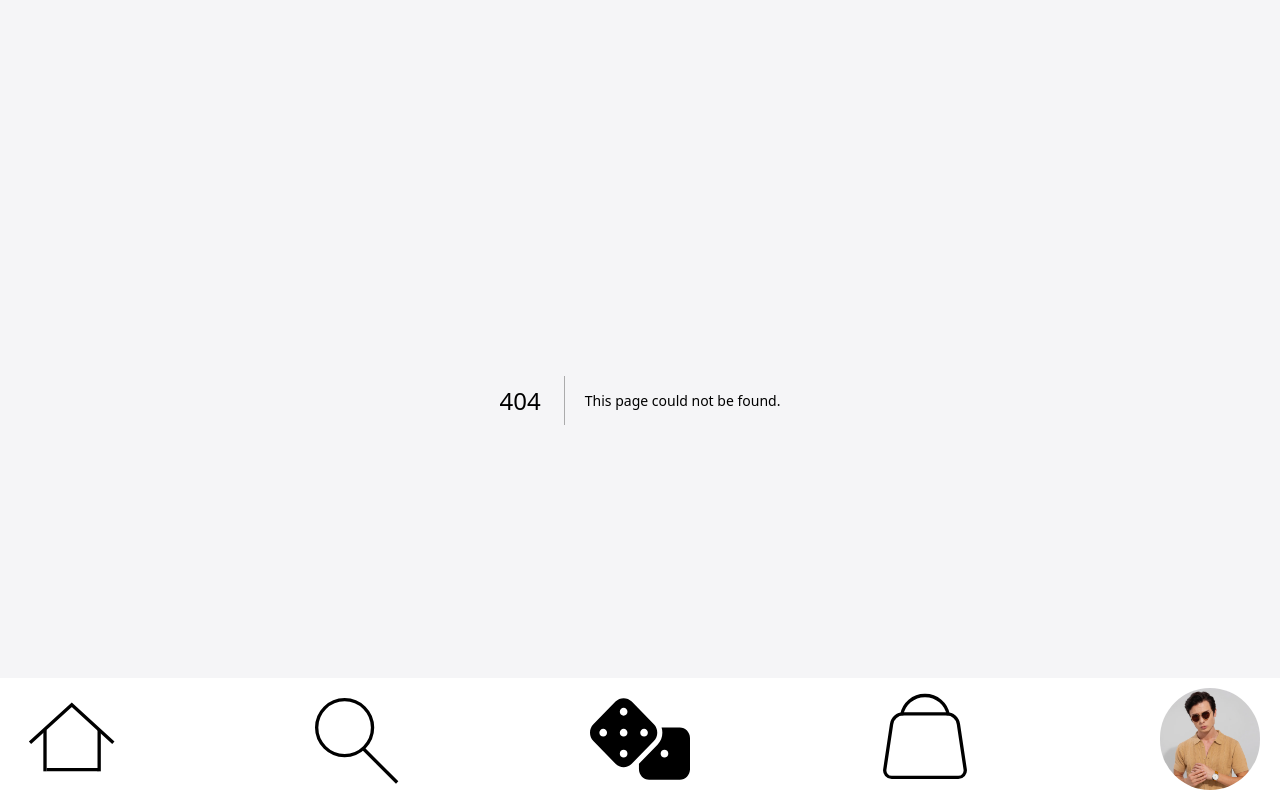
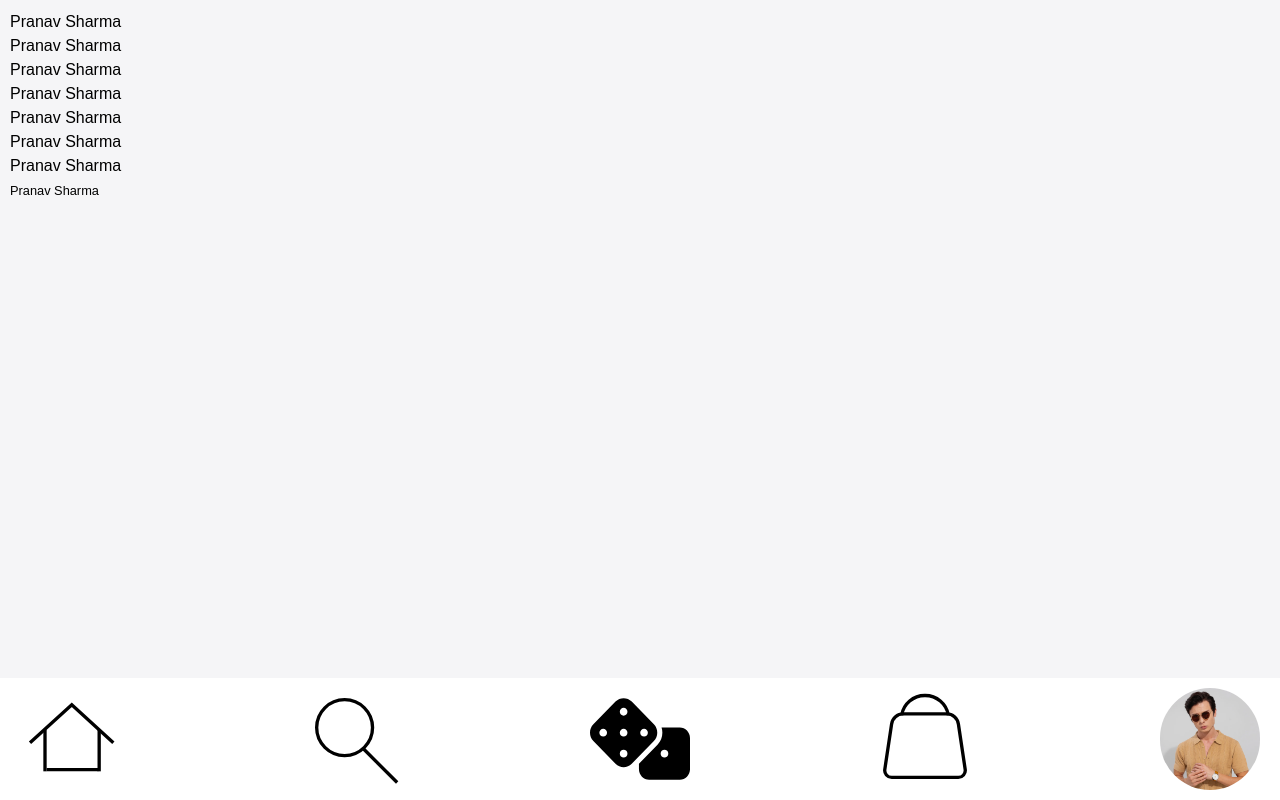
Before and after one commit to Cyberpunkpranav/PureStitch, a Next.js app in the folder pure_stitch/: page /user in a window 1280 px wide. Before the commit this address had no page. Built offline with nearby package versions, Linux system fonts and the light colour scheme; a web font is replaced by a local one.

Commit message:
posts img optimised

```diff
--- a/pure_stitch/app/components/bottombar/bottombar.jsx
+++ b/pure_stitch/app/components/bottombar/bottombar.jsx
@@ -10,7 +10,7 @@ const Bottombar = () => {
         <Link href='/search'><Image className='icon' height={100} width={100} src='/icons/search.svg'/></Link>
         <Image className='icon' height={100} width={100} src='/icons/shuffle.svg'/>
         <Image className='icon' height={100} width={100} src='/icons/cart.svg'/>
-        <Image className='icon rounded-full' height={100} width={100} src='/images/profile.png'/>
+        <Link href='/user'><Image className='icon rounded-full' height={100} width={100} src='/images/profile.png'/></Link>
     </div>
   )
 }
--- a/pure_stitch/app/components/recommendations/recommendations.jsx
+++ b/pure_stitch/app/components/recommendations/recommendations.jsx
@@ -6,11 +6,12 @@ import Image from 'next/image'
 
 const recommendations = () => {
     const [data,setData] = useState([])
-    const [quality, setQuality] = useState(70)
-    const [height, setHeight] = useState(null)
-    const [width, setWidth] = useState(null)
+    const [quality, setQuality] = useState(80)
+    const [Height, setHeight] = useState(null)
+    const [Width, setWidth] = useState(null)
     const loadedImages = useRef(new Set()) // Track loaded images to prevent multiple reloads
     const observerRef = useRef(null) // Reference to the observer instance
+
     const fetch=async()=>{
       const data  = await products()
       setData(data.data)
@@ -22,15 +23,11 @@ const recommendations = () => {
 
     useEffect(() => {
       if (data.length > 0) {
-       console.log(data[0].id);
 
-        const container = document.getElementById(`media_0_0`)
-        console.log(container);
+        const container = document.getElementById(`media_${data[0].id}`)
 
         if (container) {
           const { height, width } = container.getBoundingClientRect()
-          console.log(height,width);
-
           setHeight(height/6)
           setWidth(width/6)
         }
@@ -42,7 +39,15 @@ const recommendations = () => {
         setData((prevData) => {
           const updatedData = prevData.map((item, i) =>
             index === i
-              ? { ...item, image_url: `${process.env.NEW_ARRIVALS_BG_URL}?width=${width * 2}&height=${height * 2}&format=png&quality=100&image=${item.image}` }
+              ?  {
+                ...item,
+                media: item.media.map((mediaItem) => ({
+                  ...mediaItem,
+                  height: Height*10,
+                  width: Width*10,
+                  quality:100
+                }))
+              }
               : item
           )
           return updatedData
@@ -60,9 +65,9 @@ const recommendations = () => {
       observerRef.current = new IntersectionObserver(
         (entries) => {
           entries.forEach((entry) => {
-            console.log(entry);
 
             if (entry.isIntersecting) {
+              console.log(entry.target.id);
               const index = data.findIndex(item => `media_${item.id}` === entry.target.id)
 
               if (index !== -1 && !loadedImages.current.has(index)) {
@@ -104,20 +109,22 @@ const recommendations = () => {
           <div className={styles['post-info']}>
           <h4 className='font-bold'>{data.product_name}</h4>
           </div>
-          <div id={`media_${data.id}`}>
+          <div className={styles.media} id={`media_${data.id}`}>
           {
+            Height !=null && Width!=null?
             data.media.map((media,i)=>(
-              <img id={`media_${index}_${i}`} className={styles.media} src={`${process.env.POST_MEDIA_URL}?width=${width}&height=${height}&format=png&quality=${quality}&category=${media.category}&image=${media.file}`}/>
+              <img id={`media_${index}_${i}`}  src={`${process.env.POST_MEDIA_URL}?width=${media.width&&media.width!=0?media.width:Width}&height=${media.height&&media.height!=0?media.height:Height}&format=${media.format}&quality=${media.quality&&media.quality!=0?media.quality:quality}&category=${media.category}&image=${media.file}`}/>
             ))
+            :<></>
           }
+          </div>
+          <div className={styles['post-actions']}>
+          <Image className='icon' width={100} height={100} src='/icons/wishlist.svg'/>
+          <Image className='icon' width={100} height={100} src='/icons/add to cart.svg'/>
           </div>
           <div className={styles['post-info']}>
           <p className='font-normal'>{data.product_description}</p>
           </div>
-      </div>
-      <div className={styles['post-actions']}>
-      <Image className='icon' width={100} height={100} src='/icons/wishlist.svg'/>
-      <Image className='icon' width={100} height={100} src='/icons/add to cart.svg'/>
       </div>
   </div>
     ))
--- a/pure_stitch/app/components/recommendations/recommendations.module.scss
+++ b/pure_stitch/app/components/recommendations/recommendations.module.scss
@@ -2,7 +2,11 @@
 
 .media{
     min-width: 100%;
-    height: auto;
+    height: clamp(40vh,25rem,50vh);
+    & img{
+        width:100%;
+        height: 100%;
+    }
 }
 
 @media screen and (max-width:568px) {
--- a/pure_stitch/app/layout.js
+++ b/pure_stitch/app/layout.js
@@ -1,4 +1,3 @@
-import localFont from "next/font/local";
 import "./globals.css";
 import './styles/index.scss';
 import Bottombar from "./components/bottombar/bottombar";
@@ -12,7 +11,7 @@ export const metadata = {
 export default function RootLayout({ children }) {
   return (
     <html lang="en">
-      <body className={` bg-gray antialiased`} >
+      <body className={`bg-gray antialiased`} >
         {children}
         <Bottombar/>
       </body>
--- a/pure_stitch/app/styles/index.scss
+++ b/pure_stitch/app/styles/index.scss
@@ -52,6 +52,9 @@ body::-webkit-scrollbar-thumb:hover {
 }
 
 @media screen and (max-width:568px) {
+    h3{
+        font-size: 24px;
+    }
     h4{
         font-size: clamp(20px,1.25rem,22px);
     }
--- /dev/null
+++ b/pure_stitch/app/user/page.jsx
@@ -0,0 +1,19 @@
+import React from 'react'
+import styles from './user.module.scss'
+const page = () => {
+  return (
+    <div className={styles.user_body}>
+      <h1>Pranav Sharma</h1>
+      <h2>Pranav Sharma</h2>
+      <h3>Pranav Sharma</h3>
+      <h4>Pranav Sharma</h4>
+      <h5>Pranav Sharma</h5>
+      <h6>Pranav Sharma</h6>
+      <p>Pranav Sharma</p>
+      <small>Pranav Sharma</small>
+
+    </div>
+  )
+}
+
+export default page
--- /dev/null
+++ b/pure_stitch/app/user/user.jsx
@@ -0,0 +1,9 @@
+import React from 'react'
+
+const User = () => {
+  return (
+    <div>User</div>
+  )
+}
+
+export default User
--- /dev/null
+++ b/pure_stitch/app/user/user.module.scss
@@ -0,0 +1,7 @@
+@use '../styles/constants.scss';
+
+.user_body{
+    height: 100vh;
+    padding:10px;
+    background-color:constants.$gray;
+}
```
